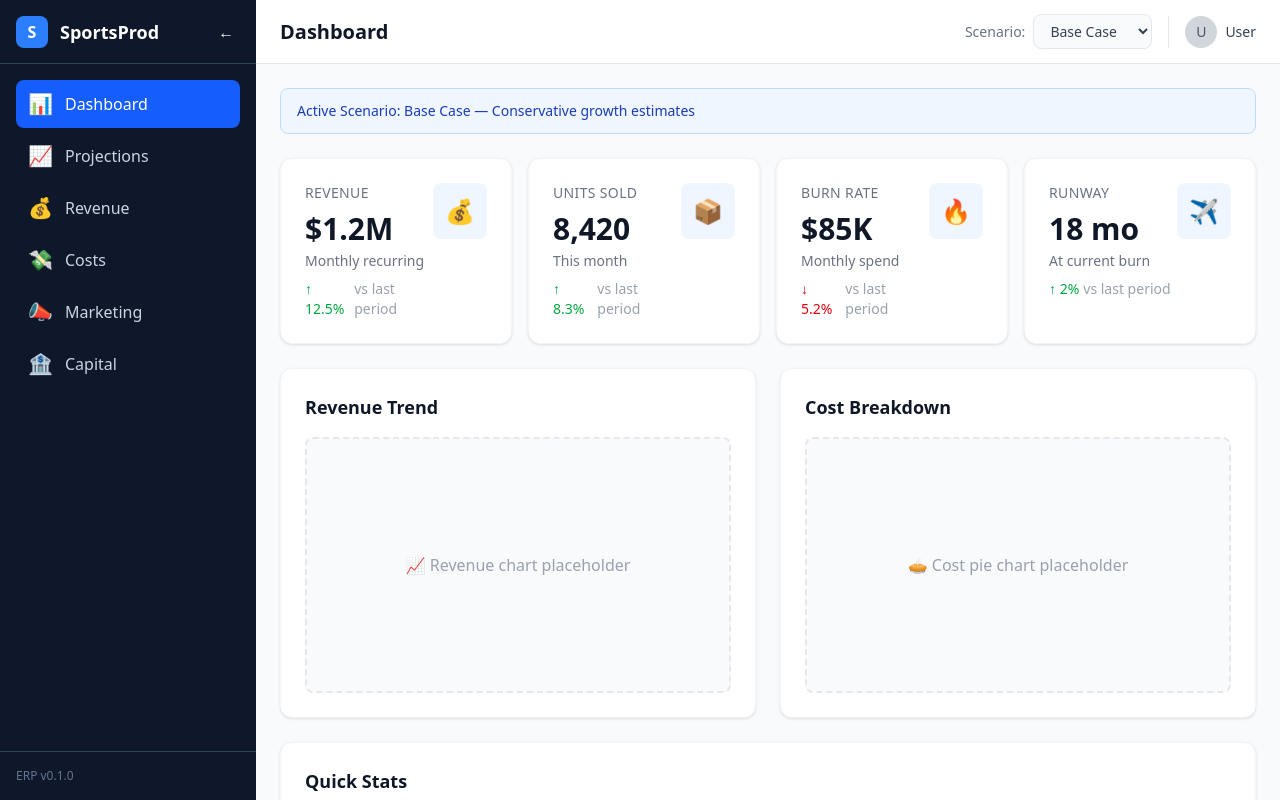
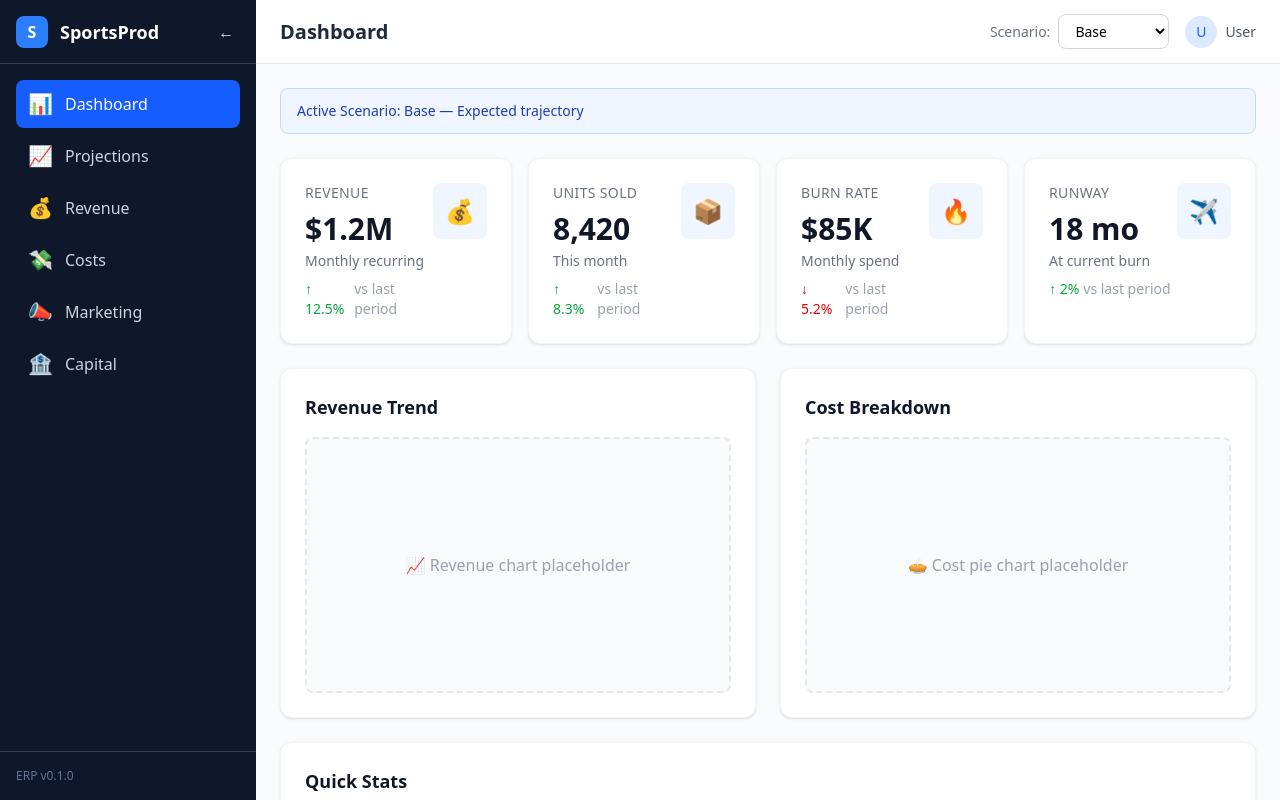
Before and after one commit to elbow-enforcer/sportsprod-erp, a React (Vite) app: page / in a window 1280 px wide. Built offline with nearby package versions, Linux system fonts and the light colour scheme.

Commit message:
fix: update scenario selector to show all 5 adoption scenarios (Max/Upside/Base/Downside/Min)

```diff
--- a/src/components/Layout/Header.tsx
+++ b/src/components/Layout/Header.tsx
@@ -1,27 +1,21 @@
-import { useScenarioStore } from '../../stores/scenarioStore'
+import { useScenarioStore } from '../../stores/scenarioStore';
 
-interface HeaderProps {
-  title: string
-}
-
-export function Header({ title }: HeaderProps) {
-  const { scenarios, selectedScenarioId, selectScenario } = useScenarioStore()
+export function Header() {
+  const { scenarios, selectedScenarioId, selectScenario } = useScenarioStore();
+  const selectedScenario = scenarios.find(s => s.id === selectedScenarioId);
 
   return (
-    <header className="h-16 bg-white border-b border-gray-200 px-6 flex items-center justify-between">
-      <h1 className="text-xl font-semibold text-gray-900">{title}</h1>
+    <header className="h-16 bg-white border-b border-gray-200 flex items-center justify-between px-6">
+      <h1 className="text-xl font-semibold text-gray-800">Dashboard</h1>
 
       <div className="flex items-center gap-4">
-        {/* Scenario Selector */}
         <div className="flex items-center gap-2">
-          <label htmlFor="scenario" className="text-sm text-gray-500">
-            Scenario:
-          </label>
+          <span className="text-sm text-gray-500">Scenario:</span>
           <select
-            id="scenario"
-            value={selectedScenarioId || ''}
+            value={selectedScenarioId}
             onChange={(e) => selectScenario(e.target.value)}
-            className="px-3 py-1.5 bg-gray-50 border border-gray-200 rounded-lg text-sm font-medium text-gray-700 hover:bg-gray-100 focus:outline-none focus:ring-2 focus:ring-blue-500"
+            className="border border-gray-300 rounded-lg px-3 py-1.5 text-sm bg-white focus:outline-none focus:ring-2 focus:ring-blue-500"
+            title={selectedScenario?.description}
           >
             {scenarios.map((scenario) => (
               <option key={scenario.id} value={scenario.id}>
@@ -31,16 +25,13 @@ export function Header({ title }: HeaderProps) {
           </select>
         </div>
 
-        {/* User Menu (placeholder) */}
-        <div className="flex items-center gap-2 pl-4 border-l border-gray-200">
-          <div className="w-8 h-8 bg-gray-300 rounded-full flex items-center justify-center text-sm font-medium text-gray-600">
-            U
+        <div className="flex items-center gap-2">
+          <div className="w-8 h-8 bg-blue-100 rounded-full flex items-center justify-center">
+            <span className="text-blue-600 font-medium text-sm">U</span>
           </div>
-          <span className="text-sm font-medium text-gray-700 hidden sm:block">
-            User
-          </span>
+          <span className="text-sm text-gray-600">User</span>
         </div>
       </div>
     </header>
-  )
+  );
 }
--- a/src/stores/scenarioStore.ts
+++ b/src/stores/scenarioStore.ts
@@ -1,28 +1,29 @@
-import { create } from 'zustand'
+import { create } from 'zustand';
 
 export interface Scenario {
-  id: string
-  name: string
-  description: string
+  id: string;
+  name: string;
+  description: string;
+  x0Shift: number;
+  kMultiplier: number;
 }
 
 interface ScenarioState {
-  scenarios: Scenario[]
-  selectedScenarioId: string | null
-  selectScenario: (id: string) => void
-  addScenario: (scenario: Scenario) => void
+  scenarios: Scenario[];
+  selectedScenarioId: string;
+  selectScenario: (id: string) => void;
 }
 
 const defaultScenarios: Scenario[] = [
-  { id: 'base', name: 'Base Case', description: 'Conservative growth estimates' },
-  { id: 'optimistic', name: 'Optimistic', description: 'High growth scenario' },
-  { id: 'pessimistic', name: 'Pessimistic', description: 'Low growth scenario' },
-]
+  { id: 'max', name: 'Max', description: '4 years early, 2x faster adoption (viral)', x0Shift: -4, kMultiplier: 2.0 },
+  { id: 'upside', name: 'Upside', description: '2 years early, 20% faster adoption', x0Shift: -2, kMultiplier: 1.2 },
+  { id: 'base', name: 'Base', description: 'Expected trajectory', x0Shift: 0, kMultiplier: 1.0 },
+  { id: 'downside', name: 'Downside', description: '2 years late, 20% slower adoption', x0Shift: 2, kMultiplier: 0.8 },
+  { id: 'min', name: 'Min', description: '2 years late, 75% slower adoption (limited traction)', x0Shift: 2, kMultiplier: 0.25 },
+];
 
 export const useScenarioStore = create<ScenarioState>((set) => ({
   scenarios: defaultScenarios,
   selectedScenarioId: 'base',
   selectScenario: (id) => set({ selectedScenarioId: id }),
-  addScenario: (scenario) =>
-    set((state) => ({ scenarios: [...state.scenarios, scenario] })),
-}))
+}));
```
